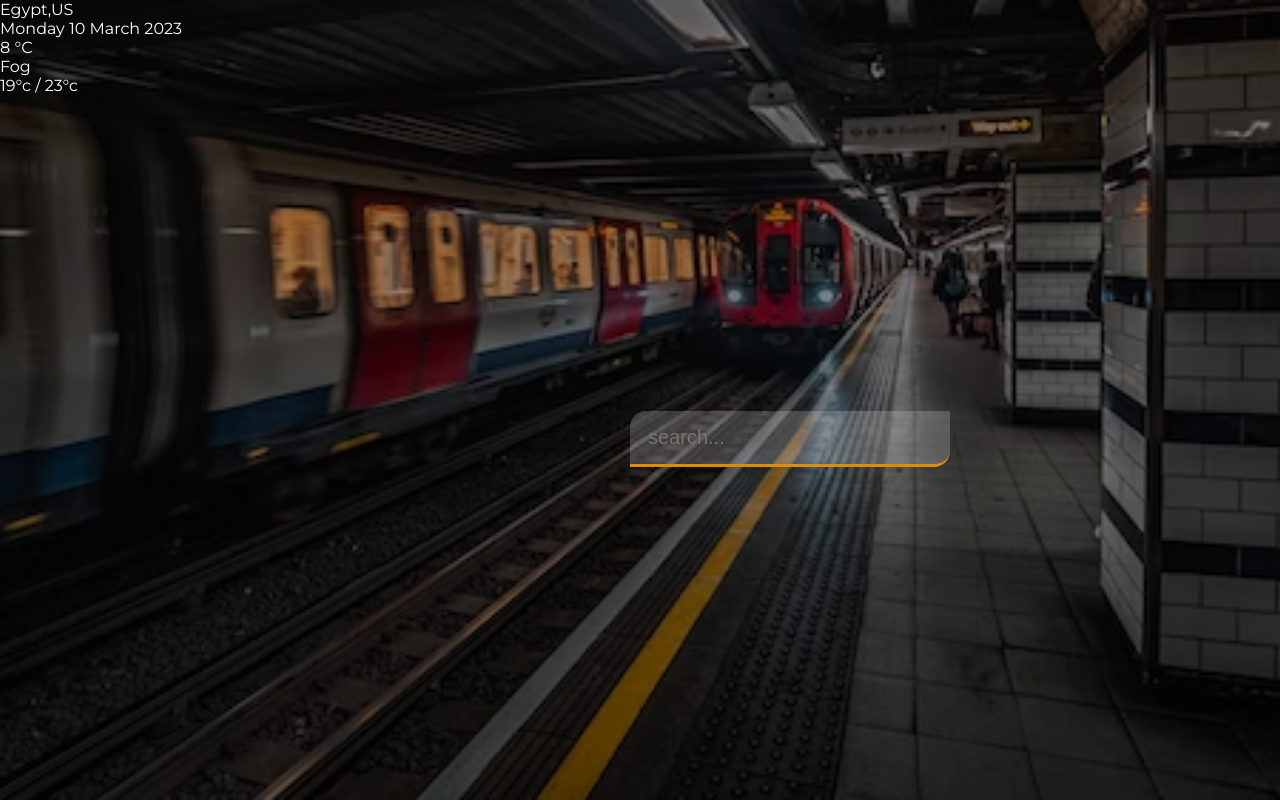
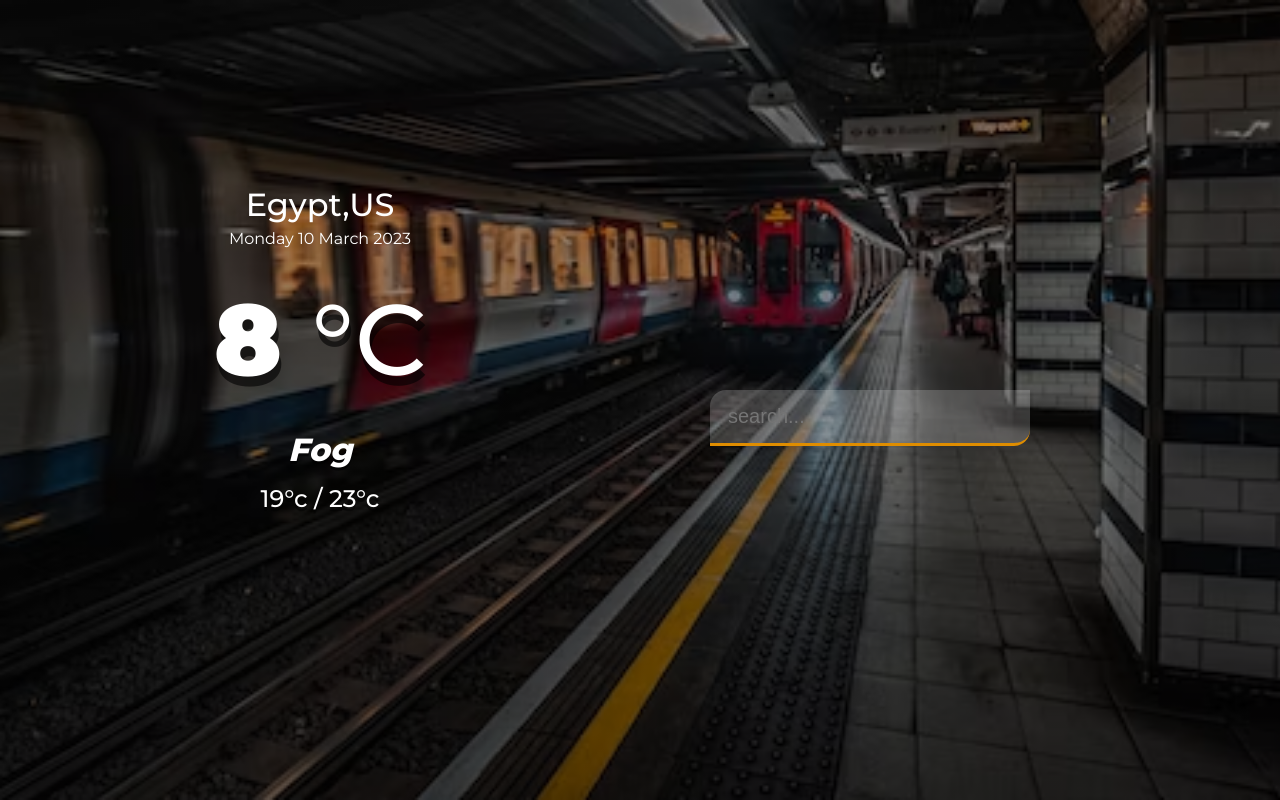
Before and after one commit to alievdavlat/weatherApp, a plain HTML site: page index.html in a window 1280 px wide. Drawn offline with Linux system fonts and the light colour scheme.

Commit message:
verstka done

```diff
--- a/css/main.css
+++ b/css/main.css
@@ -13,6 +13,9 @@ body {
   background-position: top center;
 }
 .app-wrap{
+  /* display: flex;
+  align-items: center;
+  justify-content: center; */
   display: grid;
   grid-template-columns: 50% 50%;
   height: 100vh;
@@ -35,8 +38,10 @@ header input{
   border-radius: 16px 0px 16px 0px;
   border-bottom: 3px solid #df8d00;
   color: #000;
-  margin-bottom: 230px;
-  margin-left: 300px !important;
+  /* margin-left: 300px !important; */
+  /* margin-bottom: 200px; */
+  /* margin-bottom: 30px; */
+  margin-right: 180px !important;
   font-size: 20px;
   font-weight: 300;
   transition: 0.2s ease-out;
@@ -46,9 +51,46 @@ header input:focus{
   border-bottom: 3px solid crimson;
   border-radius: 0px 16px 0px 16px;
 }
+main{
+  margin-top: 20vh;
+  padding: 25px 25px 50px;
+  display: flex;
+  flex-direction: column;
+  align-items: center;
+  text-align: center;
+}
+.location .city{
+  color: #fff;
+  font-size: 32px;
+  font-weight: 500;
+  margin-bottom: 5px;
+}
 
-@media screen {
-  .app-wrap{
-    grid-template-columns: 100%;
-  }
+.location .date{
+  color: #fff;
+  font-size: 16px;
 }
+.main-temp .temp{
+  color: #fff;
+  font-size: 100px;
+  font-weight: 900;
+  margin: 30px 0px;
+  text-shadow: 2px 10px rgba(0,0,0,0.6);
+}
+.main-temp span{
+  font-weight: 500;
+}
+.main-temp .weather{
+  color: #fff;
+  font-size: 32px;
+  font-weight: 700;
+  font-style: italic;
+  margin-bottom: 15px;
+  text-shadow: 0px 3px rgba(0,0,0,0.6);
+}
+.main-temp .hi-low{
+  color: #fff;
+  font-size: 24px;
+  font-weight: 500;
+  text-shadow: 0px 4px rgba(0,0,0,0.4);
+}
```
